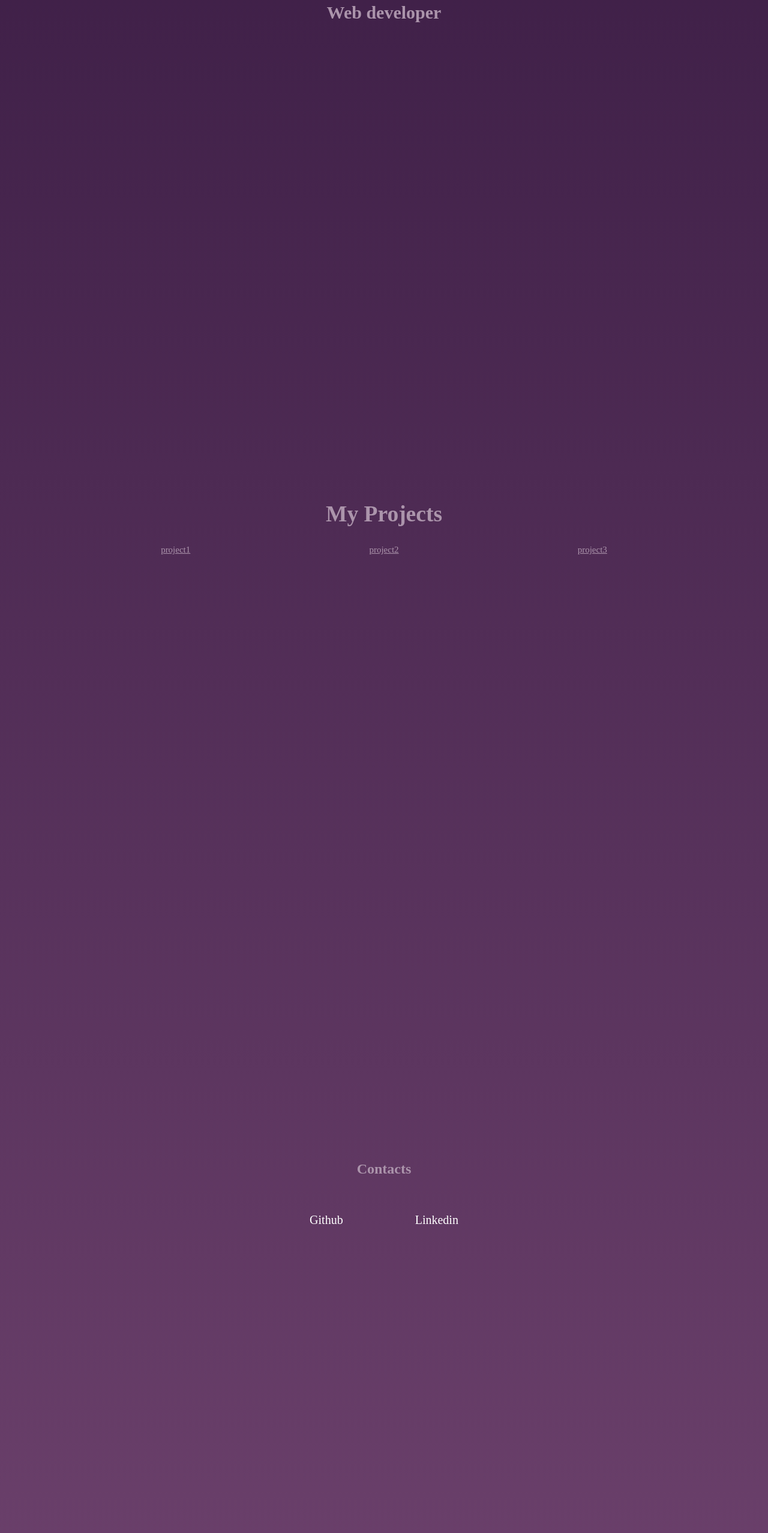
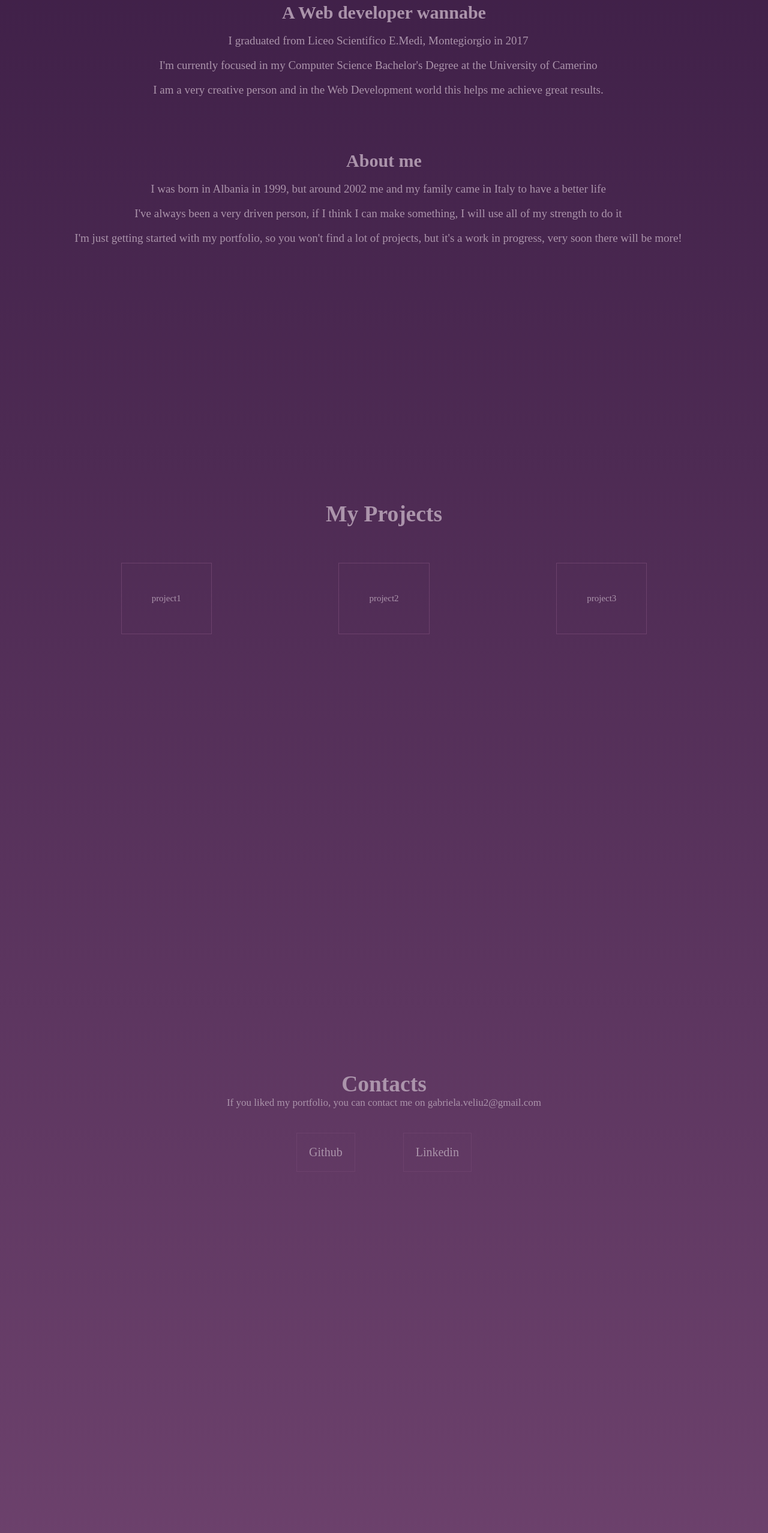
Before and after one commit to gabrielaveliu/gabrielaveliu.github.io, a plain HTML site: page index.html in a window 1280 px wide. Shown: the part 165-2720 px from the top of the page at 60% size. Drawn offline with Linux system fonts and the light colour scheme; a web font is replaced by a local one.

Commit message:
Updated Welcome Section

```diff
--- a/index.html
+++ b/index.html
@@ -7,11 +7,32 @@
     <link rel="stylesheet" href="styles/Style.css">
     <title>Gabriela Veliu</title>
 </head>
+
 <body>
     <main id="main-body">
         <section id="welcome-section" class="welcome-section">
           <h1>Hi, I'm Gabriela!</h1>
-          <h2> Web developer</h2>
+          <h2> A Web developer wannabe</h2>
+
+          <p>I graduated from Liceo Scientifico E.Medi, Montegiorgio in 2017
+          </p>
+          <p>I'm currently focused in my Computer Science Bachelor's Degree
+            at the University of Camerino
+          </p>
+          <p>I am a very creative person and in the Web Development world this helps
+            me achieve great results.
+          </p>
+          <h2 class="about-me"> About me</h2>
+          <p>I was born in Albania in 1999, but around 2002 me and my family
+            came in Italy to have a better life
+          </p>
+          <p>I've always been a very driven person, if I think I can make
+            something, I will use all of my strength to do it
+          </p>
+          <p>I'm just getting started with my portfolio, so you won't find
+            a lot of projects, but it's a work in progress, very soon there
+            will be more!
+          </p>
         </section>
         <section id="projects" class="projects-section"> <h1> My Projects </h1>
           <div class="projects-grid">
@@ -31,6 +52,9 @@
         </section>
         <section id="contacts-section" class="contacts-section">
           <h1>Contacts</h1>
+          <p>If you liked my portfolio, you can contact me on
+            gabriela.veliu2@gmail.com
+        </p>
           <div class="personal-link">
           <a href="https://github.com/gabrielaveliu" target="_blank" class="link"> Github </a>
           <a href="https://www.linkedin.com/in/gabriela-veliu-084b6a180/" target="_blank" class="link"> Linkedin </a>
--- a/styles/Style.css
+++ b/styles/Style.css
@@ -16,17 +16,29 @@ main {
 
 #welcome-section{
   margin-top: 100px;
-  text-align: center;
   font-size: 40px;
   height: 100vh;
   scroll-margin-top: 2em;
   animation-name: welcome;
   animation-duration: 4s;
-
+  text-align: center;
 }
 
 h2{
   font-size: 30px;
+}
+
+.about-me{
+  margin-top: 3em;
+}
+
+#welcome-section > p{
+  padding:1em 2em 0 1em;
+  display: grid;
+  grid-template-rows: min-content;
+  align-items: center;
+  font-size: 19px;
+
 }
 
 @keyframes welcome{
@@ -44,11 +56,55 @@ h2{
 
 }
 
+.projects-grid{
+  margin-top: 2em;
+  display: flex;
+  justify-content: space-evenly;
+}
+
+.project-tile{
+  color: var(--font-color);
+  padding: 50px;
+  margin: 10px 10px 10px 10px;
+  font-size: 15px;
+  text-decoration: none;
+  border: #6C416C solid 1px;
+}
+
+.project-tile:hover{
+   box-shadow: 0 0 5px 5px var(--font-color);
+}
+
 #contacts-section{
   text-align: center;
+  margin-top: 100px;
+  height: 100vh;
+  scroll-margin-top: 2em;
+  font-size: 25px;
+  padding-top: 50px;
+}
+#contacts-section > p{
+  text-align: center;
+  font-size: 17px;
+}
+.personal-link{
+  display: flex;
+  justify-content: center;
 }
 
+.link{
+  color: var(--font-color);
+  margin: 2em;
+  font-size: 20px;
+  text-decoration: none;
+  padding: 1em;
+  border:#6C416C solid 1px
+}
 
+.link:hover{
+  box-shadow: 0 0 5px 5px var(--font-color);
+  padding: 1em;
+}
 
 #navbar{
   height: 2em;
@@ -57,9 +113,7 @@ h2{
   grid-area: 1;
   justify-self: end;
   background-color: var(--main-color);
-  padding-top: 20px;
-  padding-bottom: 20px;
-  padding-right: 20px;
+  padding: 20px 20px 20px 10px;
   display: flex;
   justify-content: flex-end;
   box-shadow: 3px 0 10px #231129;
@@ -71,6 +125,7 @@ h2{
   color: var(--font-color);
   text-decoration: none;
   font-weight: bold;
+
 }
 
 .nav-link:hover{
@@ -80,64 +135,44 @@ h2{
 }
 
 
-.projects-grid{
-  display: flex;
-  justify-content: space-evenly;
-}
+@media (max-width: 700px){
 
-.project-tile{
-  color: var(--font-color);
-  padding: 20px;
-  margin: 10px;
-  font-size: 15px;
-}
+  #welcome-section{
+    font-size: 27px;
+  }
 
-.project-tile:hover{
-   box-shadow: 0 0 5px 5px var(--font-color);
-}
+  @keyframes welcome{
+    0% { font-size: 1px;}
 
-@media (max-width: 500px){
+    100% { font-size: 27px;}
+  }
+
+  #navbar{
+      justify-content: center;
+      align-items: center;
+
+  }
+
   .nav-link{
     margin-left: 60px;
     text-align: center;
     font-size: 15px;
   }
-  #welcome-section{
-    font-size: 27px;
-  }
-  @keyframes welcome{
-    0% { font-size: 1px;}
 
-    100% { font-size: 27px;}
-  }
-  #navbar{
-      justify-content: center;
-      align-items: center;
-  }
   h2{
     font-size: 22px;
   }
+  .projects-grid{
+    flex-direction: column;
+  }
 
+  #welcome-section > p{
+    font-size: 15px;
+  }
+  #contacts-section > p{
+    font-size: 15px;
+  }
+  .personal-link > .link{
+    font-size: 15px;
+  }
 }
-#contacts-section{
-  margin-top: 300px;
-  height: 100vh;
-  scroll-margin-top: 2em;
-}
-.personal-link{
-  display: flex;
-  justify-content: center;
-}
-
-.link{
-  color: white;
-  margin: 2em;
-  font-size: 20px;
-  text-decoration: none;
-  padding: 1em;
-}
-
-.link:hover{
-  box-shadow: 0 0 5px 5px var(--font-color);
-  padding: 1em;
-}
```
Also changed, not shown: img/background.png (deleted).
